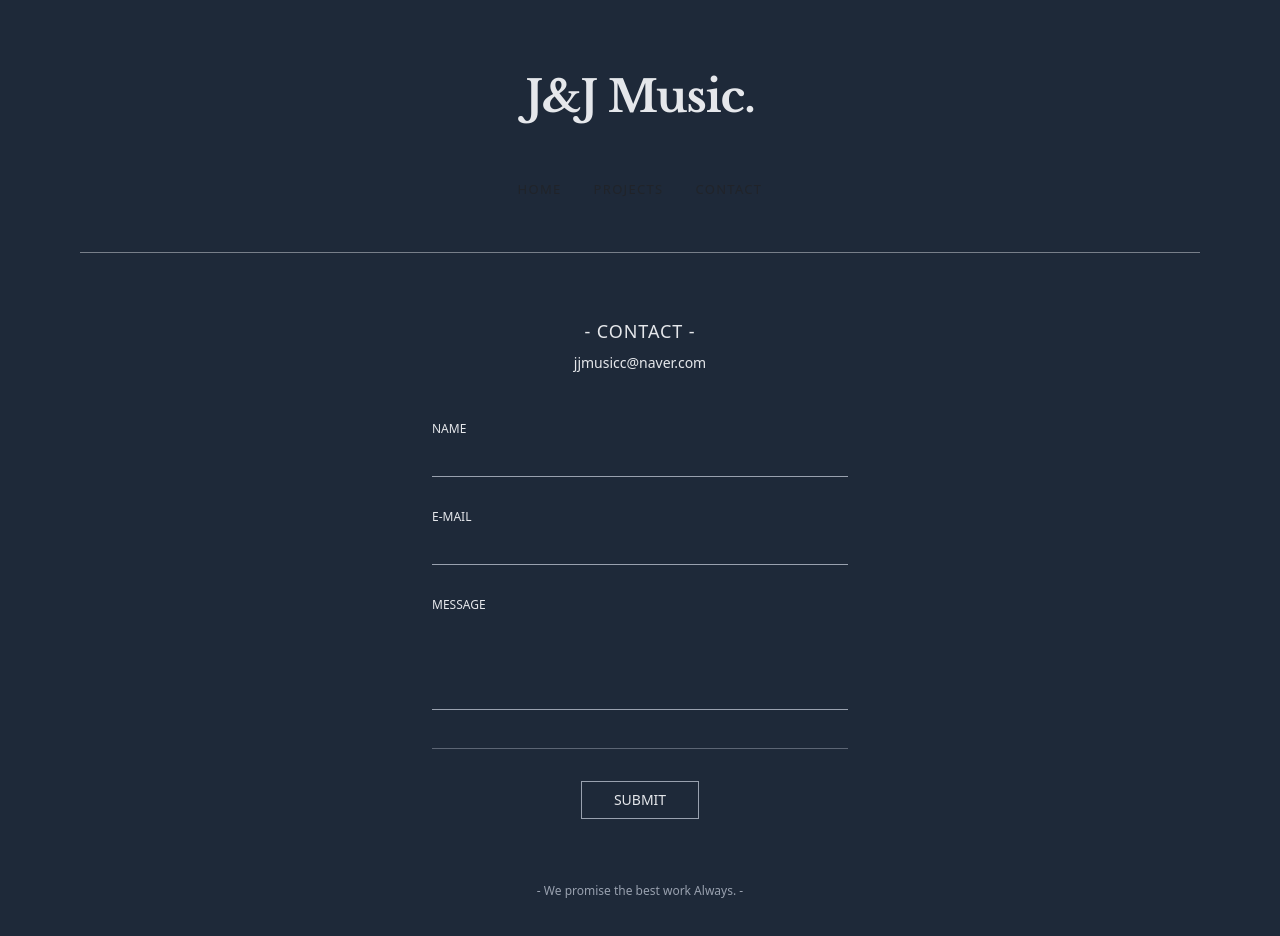
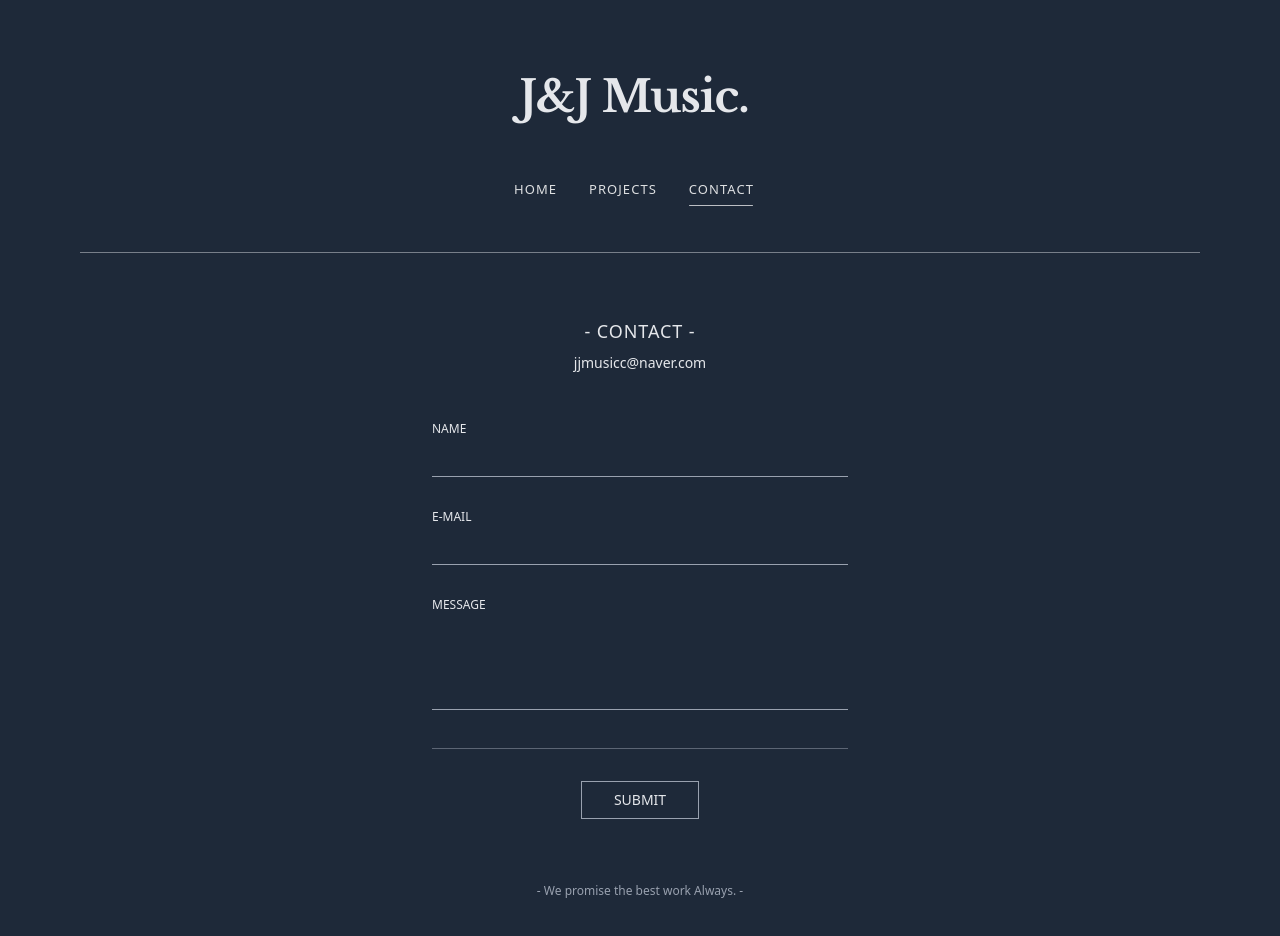
Before and after one commit to jjmusicc/composer-portfolio, a Next.js app: page /contact in a window 1280 px wide. Shown: the top 936 px of the page. Built offline with nearby package versions, Linux system fonts and the light colour scheme.

Commit message:
Update portfolio styling and layout: improve CONTACT page navigator visibility, adjust project descriptions spacing, and enhance overall visual consistency

```diff
--- a/src/app/components/NavBar.tsx
+++ b/src/app/components/NavBar.tsx
@@ -54,8 +54,10 @@ export default function NavBar() {
                   </Link>
                 )}
                 {nav.name === "CONTACT" ? (
-                  // CONTACT는 버튼이므로 표시선을 표시하지 않음
-                  null
+                  // CONTACT 페이지에서도 활성 상태 표시줄 표시
+                  pathname === "/contact" && (
+                    <span className="navbar-active-line"></span>
+                  )
                 ) : (
                   pathname === nav.href && (
                     <span className="navbar-active-line"></span>
--- a/src/app/contact/page.tsx
+++ b/src/app/contact/page.tsx
@@ -48,10 +48,10 @@ export default function Contact() {
   };
 
   return (
-    <div className="min-h-screen bg-gray-800 text-gray-200 font-sans">
+    <div className="min-h-screen bg-gray-800 text-gray-200 font-sans contact-page">
       <NavBar />
 
-      <main className="max-w-md mx-auto px-4 py-16">
+      <main className="max-w-md mx-auto px-4 py-8 md:py-16">
         {/* Header Section */}
         <div className="text-center mb-12">
           <h1 className="text-lg font-light tracking-wider mb-2">- CONTACT -</h1>
--- a/src/app/globals.css
+++ b/src/app/globals.css
@@ -335,3 +335,31 @@ body {
   opacity: 1;
   transform: translateX(0);
 }
+
+/* CONTACT 페이지에서 네비게이터 밝게 표시 */
+.contact-page .navbar-link,
+.contact-page .navbar-mobile-link,
+.contact-page .hamburger-line {
+  color: #ffffff !important;
+}
+
+.contact-page .navbar-active-line {
+  background: #ffffff !important;
+  opacity: 0.7 !important;
+}
+
+
+
+
+
+/* CONTACT 페이지에서 로고와 네비게이터를 왼쪽으로 3픽셀 이동 */
+.contact-page .navbar-container {
+  transform: translateX(-3px) !important;
+  position: relative;
+  left: -3px;
+}
+
+/* CONTACT 페이지에서 네비게이터 자간 미세 조정 */
+.contact-page .navbar-link {
+  letter-spacing: 0.08em !important;
+}
--- a/src/app/projects/page.tsx
+++ b/src/app/projects/page.tsx
@@ -11,15 +11,16 @@ const projects = [
     youtube: "https://www.youtube.com/embed/iQ5kwOQogUg",
     desc: (
       <>
-        <div className="italic text-gray-400 mb-3" style={{ fontFamily: 'Questrial, sans-serif', fontSize: '13px !important', lineHeight: '1.6' }}>
+        <div className="italic text-gray-400 mt-4 mb-8" style={{ fontFamily: 'Questrial, sans-serif', fontSize: '13px !important', lineHeight: '1.6' }}>
           "15년 전에 특별한 곳에 갔었어요."
         </div>
-        <div className="mb-4" style={{ fontFamily: 'Noto Sans KR, sans-serif', fontSize: '13px !important', lineHeight: '1.8' }}>
-          민우는 참제비꽃을 구하기 위해 여러 곳을 다니다 인터넷의 도움으로 미정의 꽃집까지 다다른다.<br/>
+        <div className="mb-12" style={{ fontFamily: 'Noto Sans KR, sans-serif', fontSize: '13px !important', lineHeight: '1.6' }}>
+          민우는 참제비꽃을 구하기 위해 여러 곳을 다니다<br/>
+          인터넷의 도움으로 미정의 꽃집까지 다다른다.<br/>
           사람들이 잘 찾지 않는, 하지만 자신이 좋아하는,<br/>
           락스퍼를 찾는 민우에게 궁금증을 갖는 미정 그리고 민우의 특별한 이야기가 시작된다.
         </div>
-        <div className="text-xs text-gray-500" style={{ fontFamily: 'Noto Sans KR, sans-serif', fontSize: '13px !important', lineHeight: '1.7' }}>
+        <div className="text-xs text-black" style={{ fontFamily: 'Noto Sans KR, sans-serif', fontSize: '13px !important', lineHeight: '1.7' }}>
           [제2회 국제화해영화제] 도쿄 와세다大 새로운 시점상 수상<br/>
           [KB청춘마루] 청마 영화 상영제 상영작
         </div>
@@ -32,12 +33,12 @@ const projects = [
     youtube: "https://www.youtube.com/embed/DVREQhBETc4",
     desc: (
       <>
-        <div className="italic text-gray-400 mb-3" style={{ fontFamily: 'Questrial, sans-serif', fontSize: '13px !important', lineHeight: '1.6' }}>삽입곡 'Play with flower'</div>
-        <div className="mb-4" style={{ fontFamily: 'Noto Sans KR, sans-serif', fontSize: '13px !important', lineHeight: '1.8' }}>
+        <div className="italic text-gray-400 mt-4 mb-8" style={{ fontFamily: 'Questrial, sans-serif', fontSize: '13px !important', lineHeight: '1.6' }}>삽입곡 'Play with flower'</div>
+        <div className="mb-12" style={{ fontFamily: 'Noto Sans KR, sans-serif', fontSize: '13px !important', lineHeight: '1.6' }}>
           한국예술종합학교와 함께 제작되었으며<br/>
           작곡으로 참여하였습니다.
         </div>
-        <div className="text-xs text-gray-500" style={{ fontFamily: 'Noto Sans KR, sans-serif', fontSize: '13px !important', lineHeight: '1.7' }}>
+        <div className="text-xs text-black" style={{ fontFamily: 'Noto Sans KR, sans-serif', fontSize: '13px !important', lineHeight: '1.7' }}>
           [2020 선댄스 영화제] VR 부분 초청작 선정<br/>
           [2020 레인댄스 영화제] 실감미디어 부문 최우수상 수상
         </div>
```
